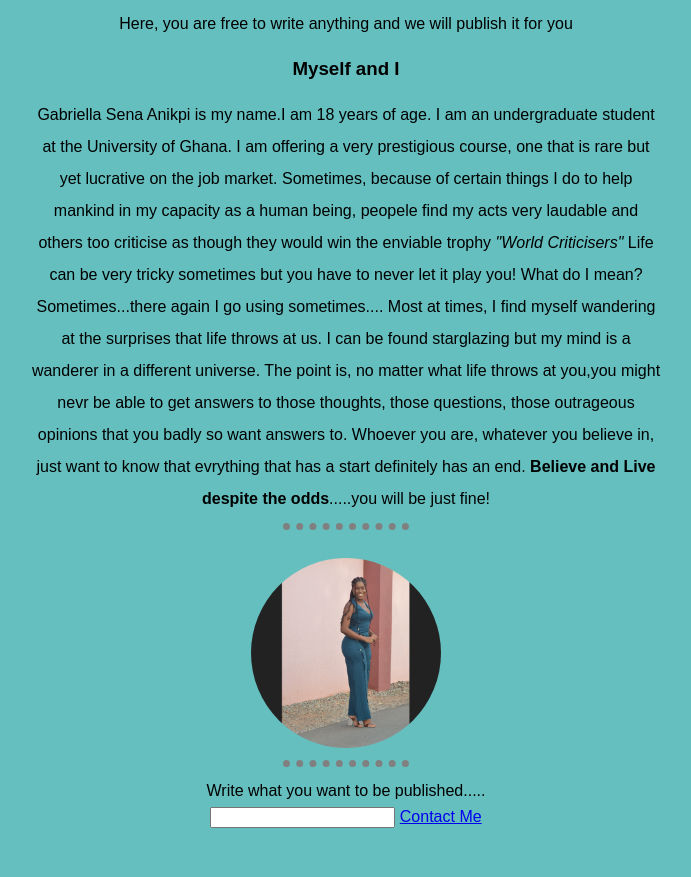
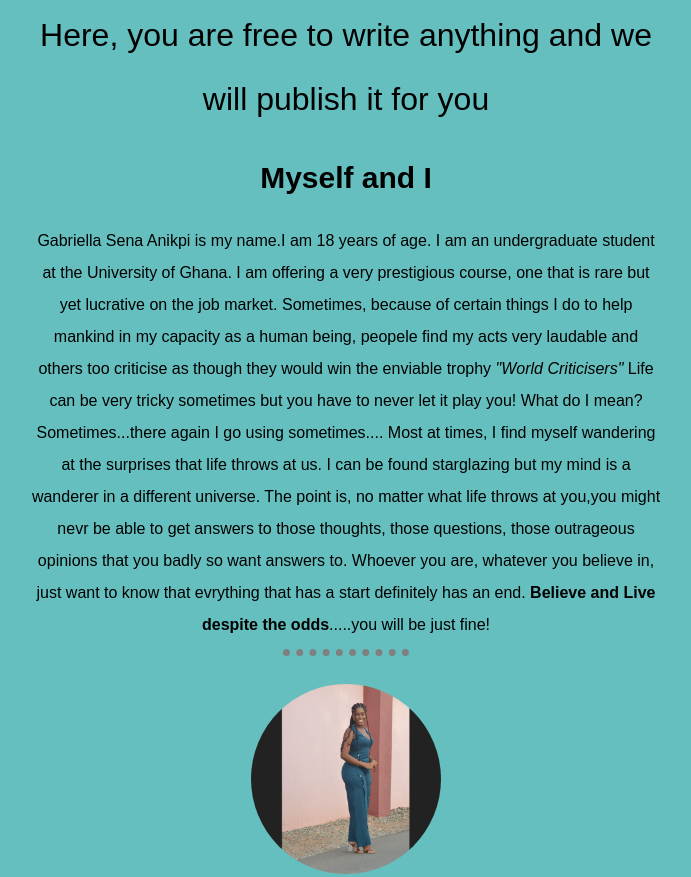
Before and after one commit to Gabs2u/website, a plain HTML site: page index.html in a window 1280 px wide. Shown: the part 293-1170 px from the top of the page, without its empty margins (294-985 px from the left). Before the commit the page ends 1129 px from the top, so only its background shows below. Drawn offline with Linux system fonts and the light colour scheme; files whose address does not match are found by name.

Commit message:
Update index.css

```diff
--- a/CSS/index.css
+++ b/CSS/index.css
@@ -2,13 +2,25 @@ body{
     text-align: center;
     background-color: #66BFBF;
     font-family: sans-serif;
+
 }
 
 h1{
     font-size: 90px;
     font-family: "Sacramento", cursive;
     color: blueviolet;
+    margin-bottom: 10px;
 
+
+}
+
+.top{
+    font-size: 2rem;
+}
+
+h2 ,h3{
+    font-size: 30px;
+    font-weight: 900;
 }
 
 p{
@@ -32,3 +44,53 @@ hr{
     border-color: grey;
 
 }
+
+.welcome{
+    padding-bottom: 20px;
+}
+
+input{
+    height: 400px;
+    width: 700px;
+    position: relative;
+    left: 50px;
+    font-size: 30px;
+}
+
+.foot{
+    font-size: 32px;
+    font-weight: 100;
+}
+
+.btn {
+    -webkit-border-radius: 8;
+    -moz-border-radius: 8;
+    border-radius: 8px;
+    font-family: Arial;
+    color: #ffffff;
+    font-size: 20px;
+    background: black;
+    padding: 10px 20px 10px 20px;
+    text-decoration: none;
+    position: relative;
+    top: 250px;
+    right: 400px;
+  }
+
+  .btn:hover {
+    background: #3cb0fd;
+    background-image: -webkit-linear-gradient(top, #3cb0fd, #3498db);
+    background-image: -moz-linear-gradient(top, #3cb0fd, #3498db);
+    background-image: -ms-linear-gradient(top, #3cb0fd, #3498db);
+    background-image: -o-linear-gradient(top, #3cb0fd, #3498db);
+    background-image: linear-gradient(to bottom, #3cb0fd, #3498db);
+    text-decoration: none;
+  }
+
+
+  .hmmm{
+      height: 20%;
+      width: 100%;
+      background-color: #66BFBF;
+
+  }
```
